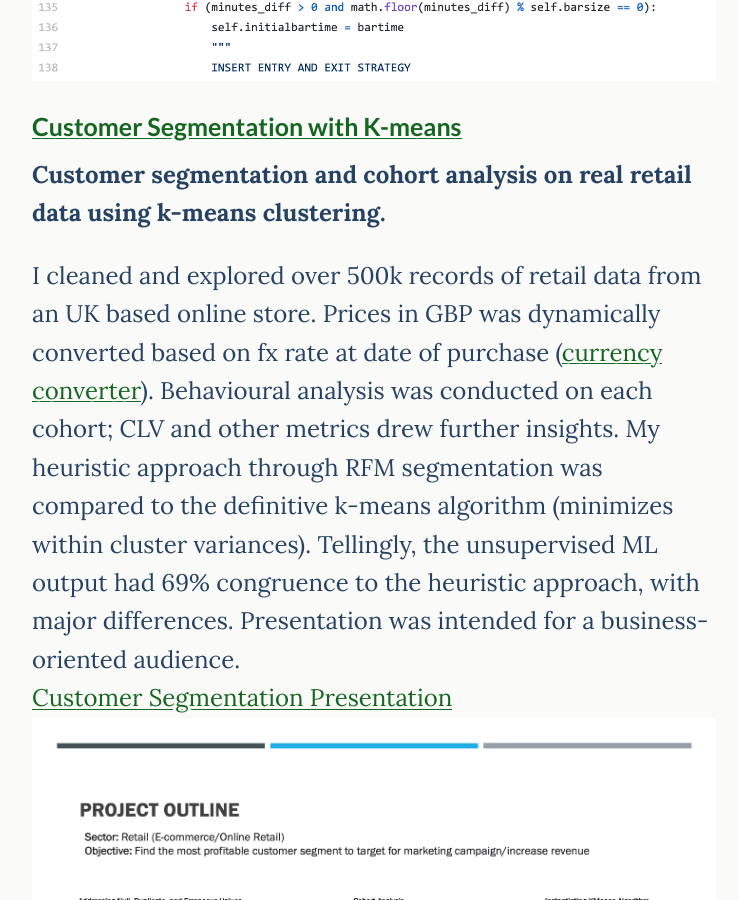
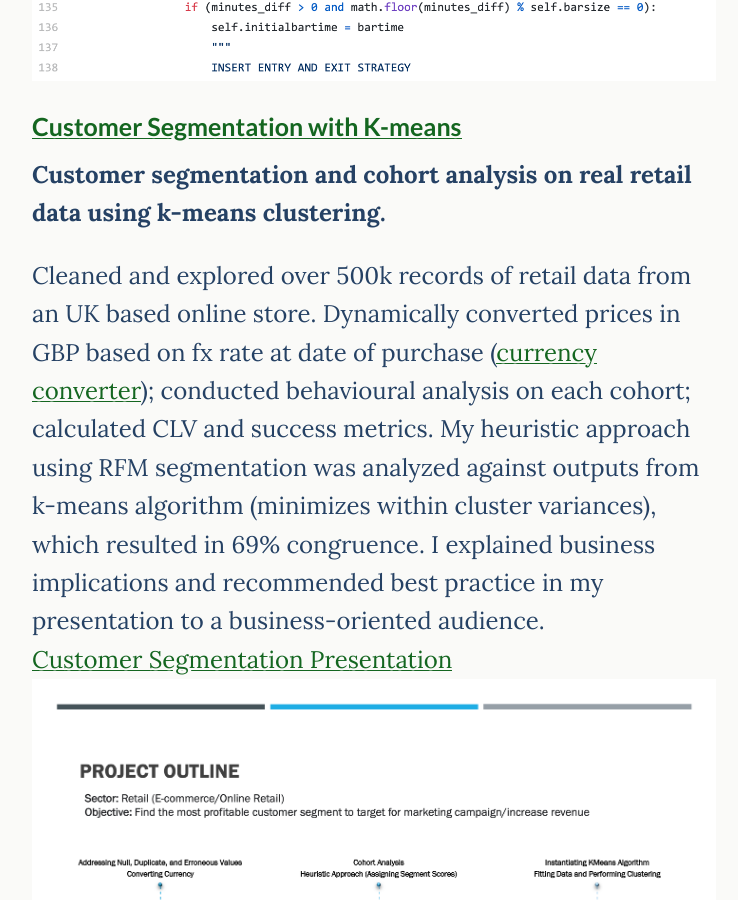
Before and after one commit to deawyk/deawyk.github.io, a Jekyll site: the page built from _pages/project.md, in a window 1280 px wide and 900 px high, scrolled down 1352 px. Shown: the whole window, without its empty margins (266-1004 px from the left). Built offline with Jekyll 4.4.1, drawn with Linux system fonts in a browser that asks for light colours; some of the changed text lies outside the part shown.

Commit message:
Update project.md

```diff
--- a/_pages/project.md
+++ b/_pages/project.md
@@ -24,14 +24,14 @@
 ### [Automated Trading System with APIs](https://github.com/deawyk/Automated-Trading-System-via-APIs/blob/main/automated%20trading%20tda%20api.py)
 **A trading bot that trades stocks for you using TD Ameritrade API in Python.**
 
-I used [tda-api](https://pypi.org/project/tda-api/) for most trading actions. User determined choice of stock, trading interval, and investment strategies. Here, I bought and sold stocks by setting RSI ([ta](https://technical-analysis-library-in-python.readthedocs.io/en/latest/) for financial ratios) thresholds as triggers. Process was automated end-to-end by importing Selenium and Chrome Driver for automatic login.
+I wrote multiple Classes for trading actions using [tda-api](https://pypi.org/project/tda-api/). User could determine choice of stock, trading interval, and investment strategy. In the example I used RSI or EMA thresholds ([ta](https://technical-analysis-library-in-python.readthedocs.io/en/latest/) for financial ratios) to trigger actions. Process was automated end-to-end by importing Selenium and Chrome Driver to login.
 <img src="{{ site.baseurl }}/assets/img/git.tb1.png">
 
 
 ### [Customer Segmentation with K-means](https://github.com/deawyk/Customer-Segmentation-via-KMeans/blob/main/CS_KMeans.ipynb)
 **Customer segmentation and cohort analysis on real retail data using k-means clustering.**
 
-I cleaned and explored over 500k records of retail data from an UK based online store. Prices in GBP was dynamically converted based on fx rate at date of purchase ([currency converter](https://pypi.org/project/CurrencyConverter/)). Behavioural analysis was conducted on each cohort; CLV and other metrics drew further insights. My heuristic approach through RFM segmentation was compared to the definitive k-means algorithm (minimizes within cluster variances). Tellingly, the unsupervised ML output had 69% congruence to the heuristic approach, with major differences. Presentation was intended for a business-oriented audience.<br>
+Cleaned and explored over 500k records of retail data from an UK based online store. Dynamically converted prices in GBP based on fx rate at date of purchase ([currency converter](https://pypi.org/project/CurrencyConverter/)); conducted behavioural analysis on each cohort; calculated CLV and success metrics. My heuristic approach using RFM segmentation was analyzed against outputs from k-means algorithm (minimizes within cluster variances), which resulted in 69% congruence. I explained business implications and recommended best practice in my presentation to a business-oriented audience.<br>
 <i class='fa fa-file-text'></i>[Customer Segmentation Presentation](/assets/pdf/git.customerseg.pdf)
 <img src="{{ site.baseurl }}/assets/img/git.cs1.png">
 
```
